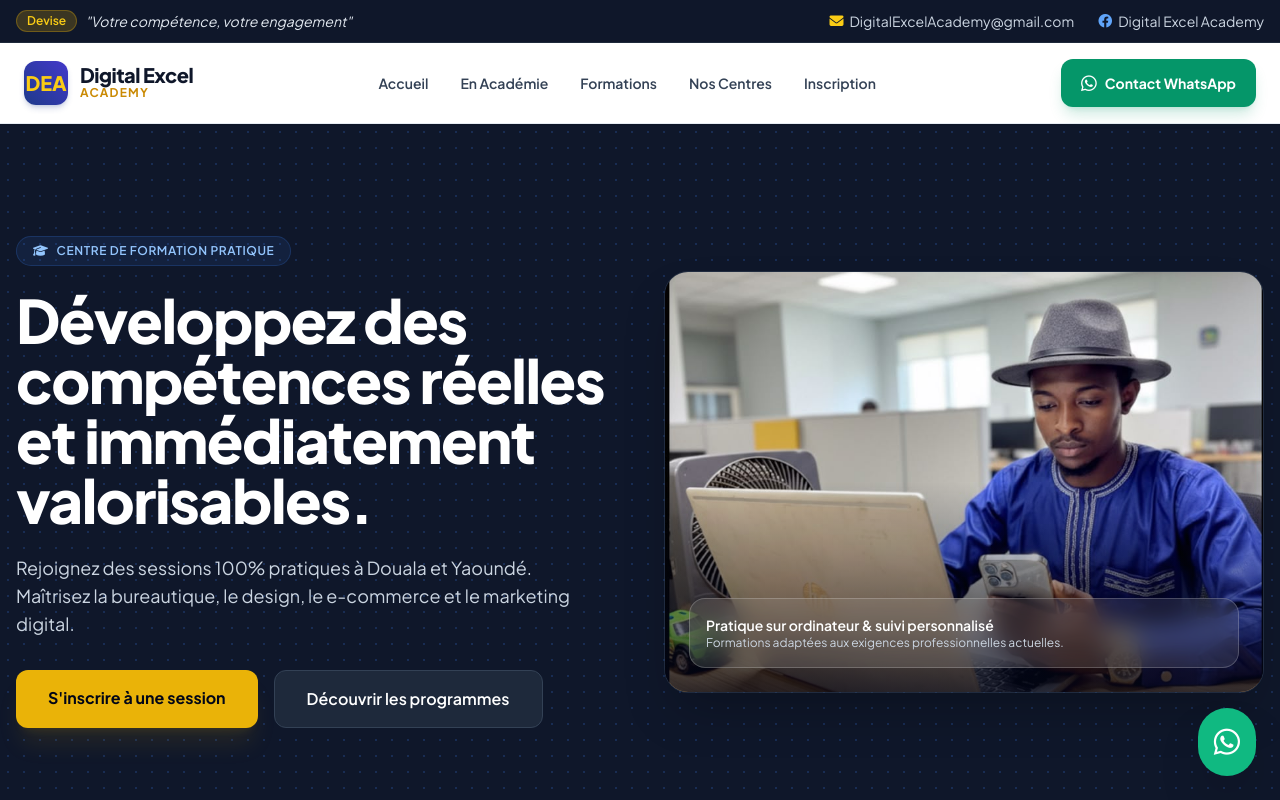
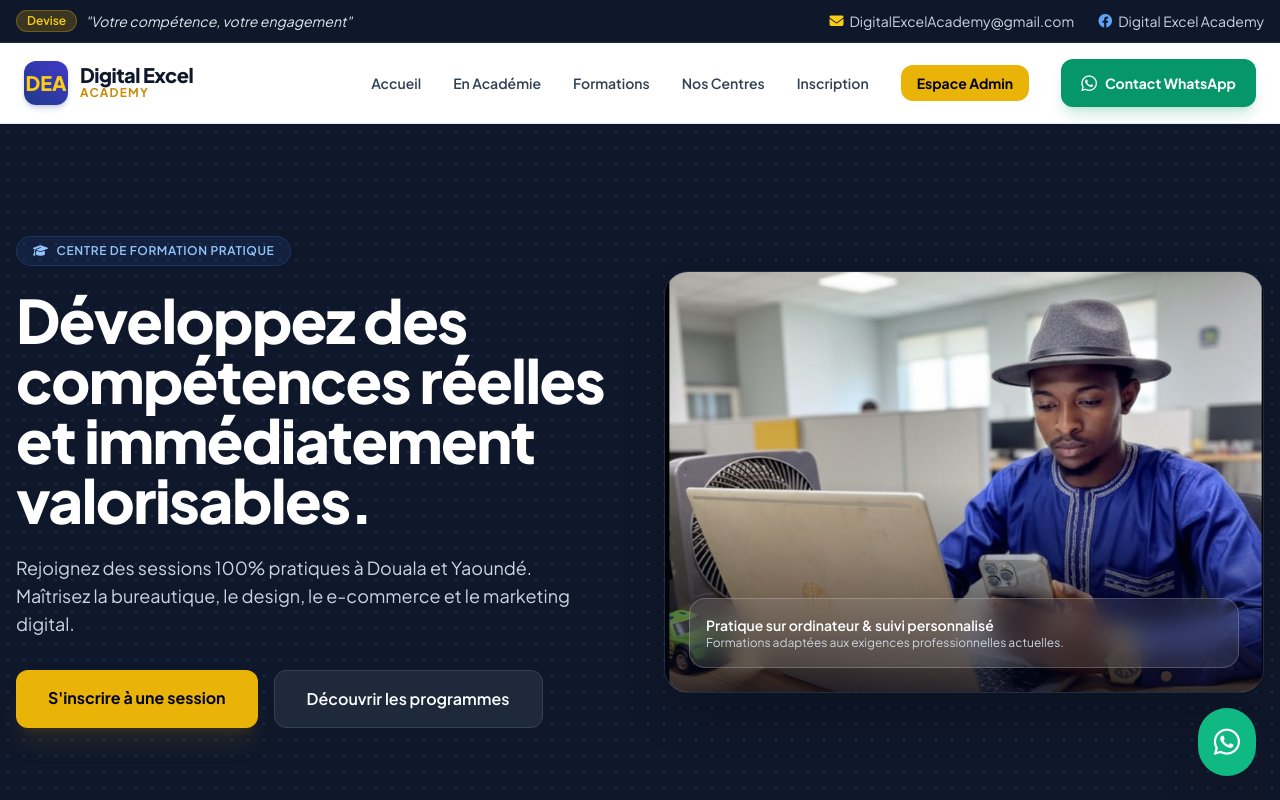
Before and after one commit to steph-fils/digital-excel-academy, a plain HTML site: page frontend/index.html in a window 1280 px wide. Shown: the top 800 px of the page. Drawn offline with nearby package versions, Linux system fonts and the light colour scheme.

Commit message:
Ajout du bouton d'acces Admin dans le menu

```diff
--- a/frontend/index.html
+++ b/frontend/index.html
@@ -53,7 +53,10 @@
                 <a href="#formations" class="hover:text-blue-900 transition">Formations</a>
                 <a href="#centres" class="hover:text-blue-900 transition">Nos Centres</a>
                 <a href="#inscription" class="hover:text-blue-900 transition">Inscription</a>
-            </nav>
+            <a href="admin.html" class="bg-yellow-500 hover:bg-yellow-400 text-slate-950 font-bold px-4 py-2 rounded-xl transition text-sm">
+    Espace Admin
+</a>
+
 
             <a href="https://wa.me/237655159557" target="_blank" class="bg-emerald-600 hover:bg-emerald-500 text-white font-bold px-5 py-2.5 rounded-xl text-sm shadow-lg shadow-emerald-600/20 flex items-center gap-2 transition hover:-translate-y-0.5">
                 <i class="fa-brands fa-whatsapp text-lg"></i> Contact WhatsApp
```
